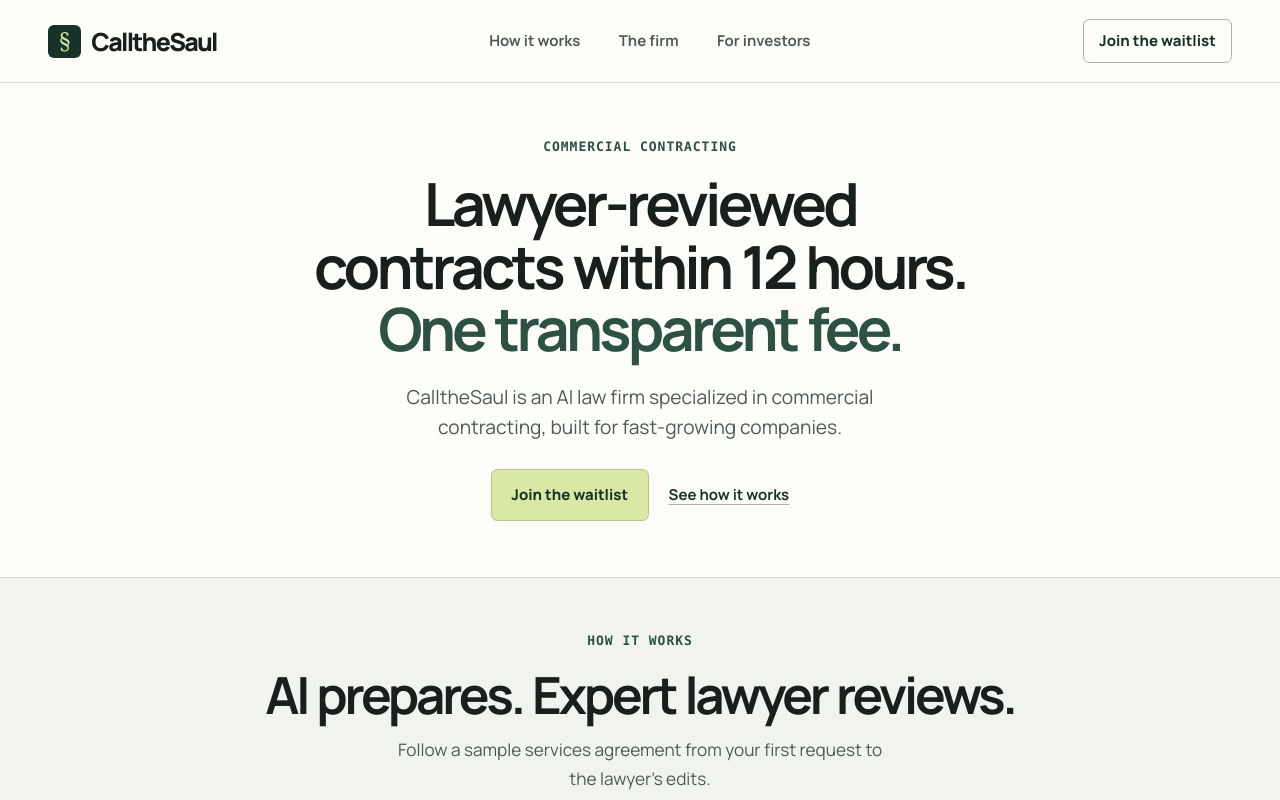
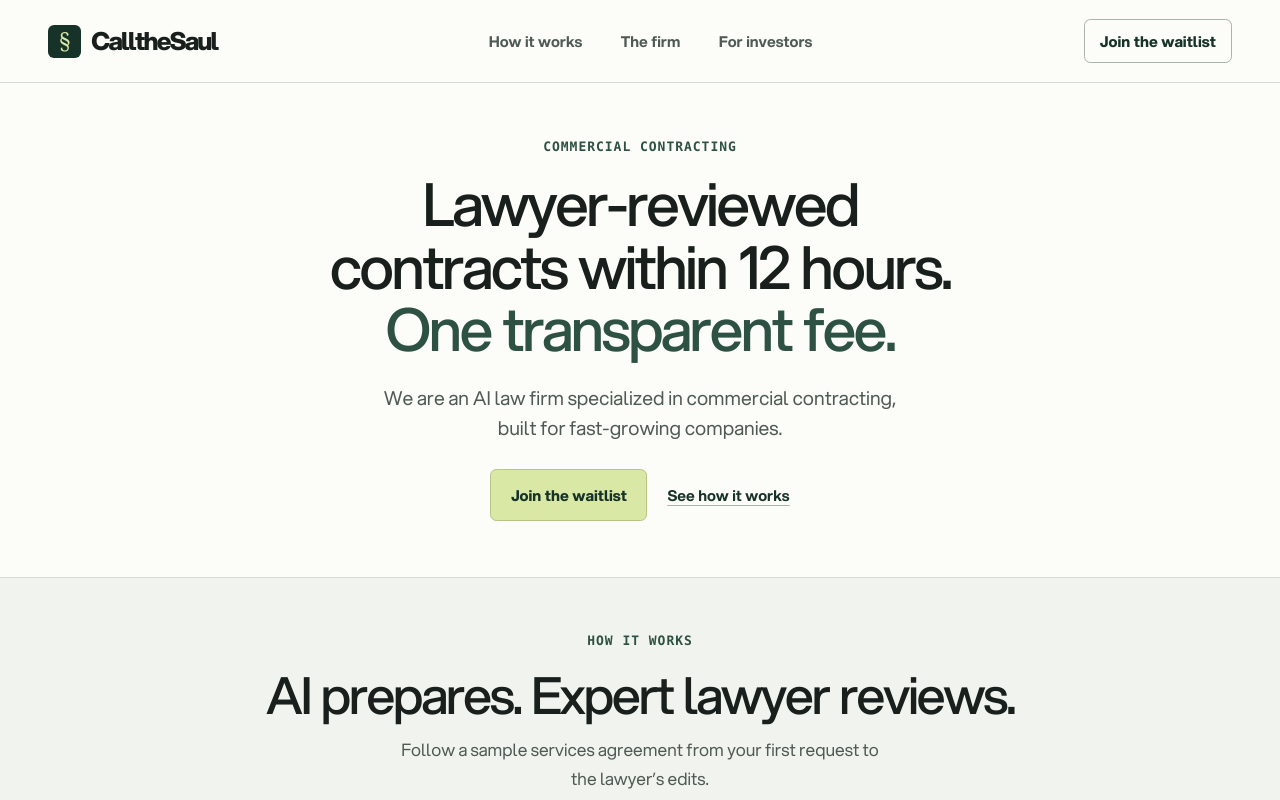
Before and after one commit to callthesaul/call-the-saul, a Next.js app: page / in a window 1280 px wide. Shown: the top 800 px of the page. Built offline with nearby package versions, Linux system fonts and the light colour scheme.

Commit message:
Update Site source

```diff
--- a/app/globals.css
+++ b/app/globals.css
@@ -1,8 +1,8 @@
 @font-face {
-  font-family: Manrope;
-  src: url("/fonts/manrope-latin.woff2") format("woff2");
+  font-family: Aspekta;
+  src: url("/fonts/aspekta-variable.woff2") format("woff2");
   font-style: normal;
-  font-weight: 200 800;
+  font-weight: 50 1000;
   font-display: swap;
 }
 
@@ -18,7 +18,7 @@
   --sage-strong: #e0e8dc;
   --line: #d5ddd2;
   --lime: #d9e8a5;
-  --sans: Manrope, "Segoe UI", Arial, sans-serif;
+  --sans: Aspekta, "Segoe UI", Arial, sans-serif;
   --mono: "Consolas", "Liberation Mono", monospace;
   --serif: Georgia, "Times New Roman", serif;
 }
@@ -34,8 +34,8 @@ body {
 }
 a { color: inherit; }
 h1, h2, h3, p, figure, dl, dd { margin: 0; }
-h1, h2, h3 { font-weight: 680; }
-h1, h2 { letter-spacing: -.063em; text-wrap: balance; }
+h1, h2, h3 { font-weight: 500; }
+h1, h2 { letter-spacing: -.048em; text-wrap: balance; }
 h1 { font-size: clamp(3rem, 4.65vw, 4.85rem); line-height: 1.055; }
 h2 { font-size: clamp(2.4rem, 4vw, 3.75rem); line-height: 1.075; }
 h3 { font-size: 1.1875rem; line-height: 1.35; letter-spacing: -.025em; }
--- a/app/page.tsx
+++ b/app/page.tsx
@@ -23,7 +23,7 @@ export default function Home() {
         <section className="hero shell" aria-labelledby="hero-title">
           <p className="eyebrow">Commercial contracting</p>
           <h1 id="hero-title">Lawyer-reviewed contracts within <span className="keep-together">12 hours.</span> <span className="hero-accent">One transparent fee.</span></h1>
-          <p className="hero-description">CalltheSaul is an AI law firm specialized in commercial contracting, built for fast-growing companies.</p>
+          <p className="hero-description">We are an AI law firm specialized in commercial contracting, built for fast-growing companies.</p>
           <div className="hero-actions">
             <a className="button button-primary" href="#waitlist">Join the waitlist</a>
             <a className="text-link" href="#process">See how it works</a>
```
Also changed, not shown: public/fonts/aspekta-license.txt, public/fonts/aspekta-variable.woff2 (added), public/fonts/manrope-latin.woff2 (deleted).
